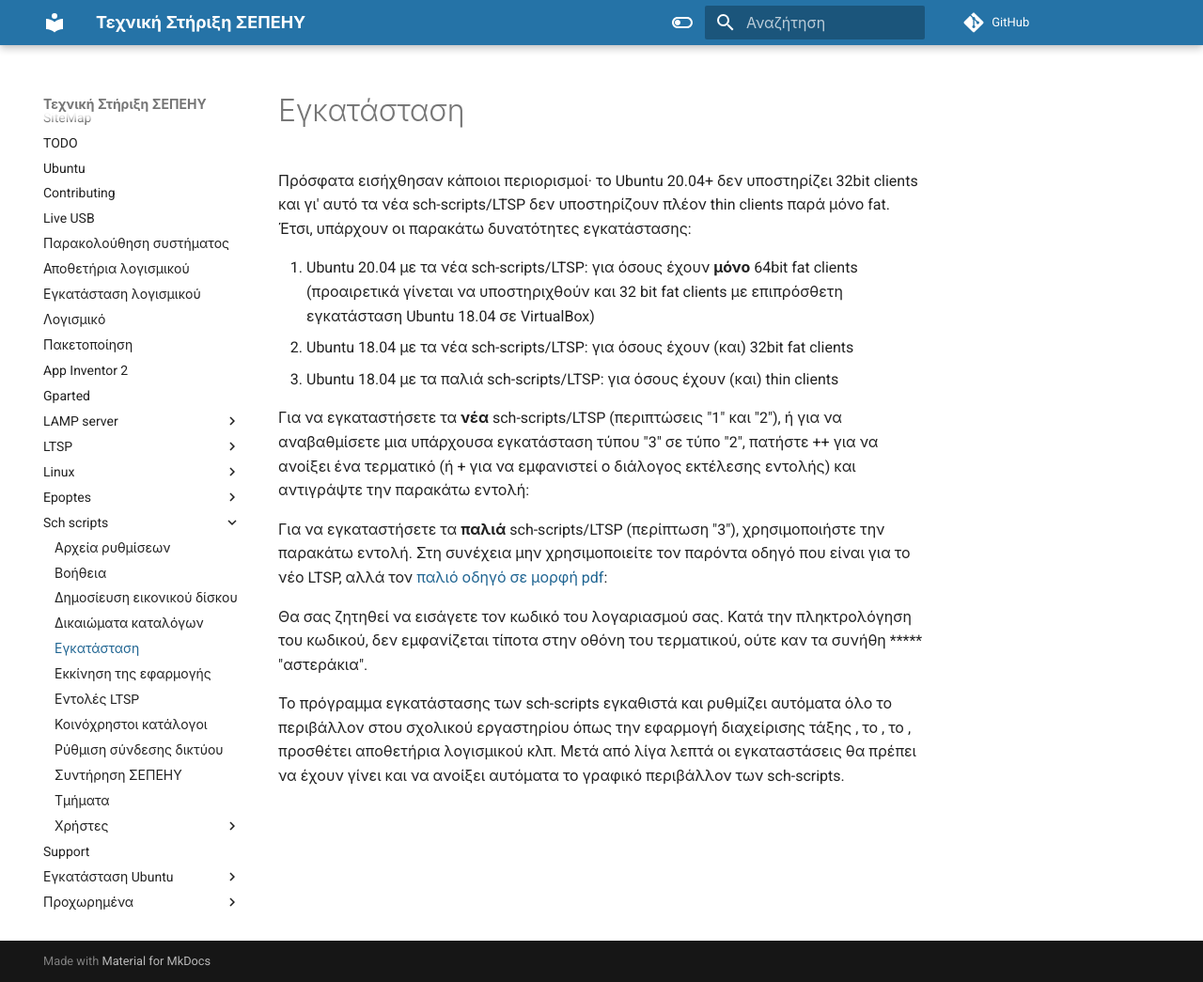
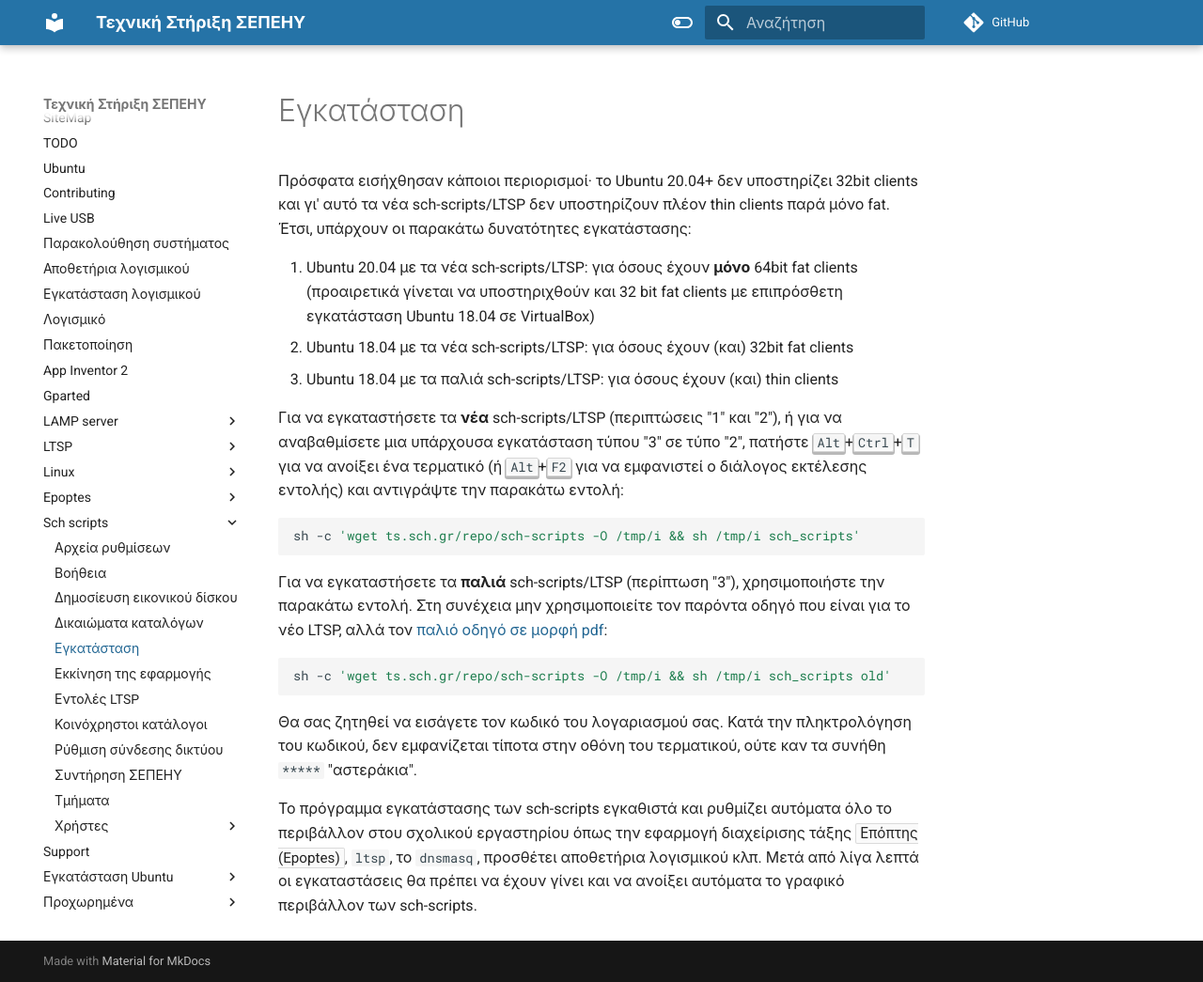
Before and after one commit to siahos/el.ltsp.org, an MkDocs documentation site: the page built from docs/sch-scripts/Εγκατάσταση.md, in a window 1280 px wide and 1045 px high. Shown: the whole window at 94% size. Built offline with MkDocs 1.6.1 and Material for MkDocs 9.7.7, drawn with Linux system fonts in a browser that asks for light colours; comment, search, counter and statistics services are not loaded.

Commit message:
updated sch-scripts/Εγκατάσταση.md

````diff
--- a/docs/sch-scripts/Εγκατάσταση.md
+++ b/docs/sch-scripts/Εγκατάσταση.md
@@ -11,24 +11,32 @@ sch-scripts/LTSP δεν υποστηρίζουν πλέον thin clients παρ
 3.  Ubuntu 18.04 με τα παλιά sch-scripts/LTSP: για όσους έχουν (και)
     thin clients
 
-Για να εγκαταστήσετε τα **νέα** sch-scripts/LTSP (περιπτώσεις "1" και
-"2"), ή για να αναβαθμίσετε μια υπάρχουσα εγκατάσταση τύπου "3" σε τύπο
-"2", πατήστε ++ για να ανοίξει ένα τερματικό (ή + για να εμφανιστεί ο
-διάλογος εκτέλεσης εντολής) και αντιγράψτε την παρακάτω εντολή:
+Για να εγκαταστήσετε τα **νέα** sch-scripts/LTSP (περιπτώσεις "1" και "2"), ή
+για να αναβαθμίσετε μια υπάρχουσα εγκατάσταση τύπου "3" σε τύπο "2", πατήστε
+**`Alt`**+**`Ctrl`**+**`T`** για να ανοίξει ένα τερματικό (ή **`Alt`**+**`F2`**
+για να εμφανιστεί ο διάλογος εκτέλεσης εντολής) και αντιγράψτε την παρακάτω
+εντολή:
+
+```shell
+sh -c 'wget ts.sch.gr/repo/sch-scripts -O /tmp/i && sh /tmp/i sch_scripts'
+```
 
 Για να εγκαταστήσετε τα **παλιά** sch-scripts/LTSP (περίπτωση "3"),
-χρησιμοποιήστε την παρακάτω εντολή. Στη συνέχεια μην χρησιμοποιείτε
-τον παρόντα οδηγό που είναι για το νέο LTSP, αλλά τον [παλιό οδηγό σε
-μορφή
+χρησιμοποιήστε την παρακάτω εντολή. Στη συνέχεια μην χρησιμοποιείτε τον παρόντα
+οδηγό που είναι για το νέο LTSP, αλλά τον [παλιό οδηγό σε μορφή
 pdf](https://ts.sch.gr/docs/odigies-egkatastasis-diaxirisis/364-ubuntu18-04ltsp):
+
+```shell
+sh -c 'wget ts.sch.gr/repo/sch-scripts -O /tmp/i && sh /tmp/i sch_scripts old'
+```
 
 Θα σας ζητηθεί να εισάγετε τον κωδικό του λογαριασμού σας. Κατά την
 πληκτρολόγηση του κωδικού, δεν εμφανίζεται τίποτα στην οθόνη του
-τερματικού, ούτε καν τα συνήθη \*\*\*\*\* "αστεράκια".
+τερματικού, ούτε καν τα συνήθη `*****` "αστεράκια".
 
 Το πρόγραμμα εγκατάστασης των sch-scripts εγκαθιστά και ρυθμίζει
 αυτόματα όλο το περιβάλλον στου σχολικού εργαστηρίου όπως την
-εφαρμογή διαχείρισης τάξης , το , το , προσθέτει αποθετήρια
+εφαρμογή διαχείρισης τάξης ***Επόπτης (Epoptes)***, `ltsp`, το `dnsmasq`, προσθέτει αποθετήρια
 λογισμικού κλπ. Μετά από λίγα λεπτά οι εγκαταστάσεις θα πρέπει
 να έχουν γίνει και να ανοίξει αυτόματα το γραφικό περιβάλλον των
 sch-scripts.
````
